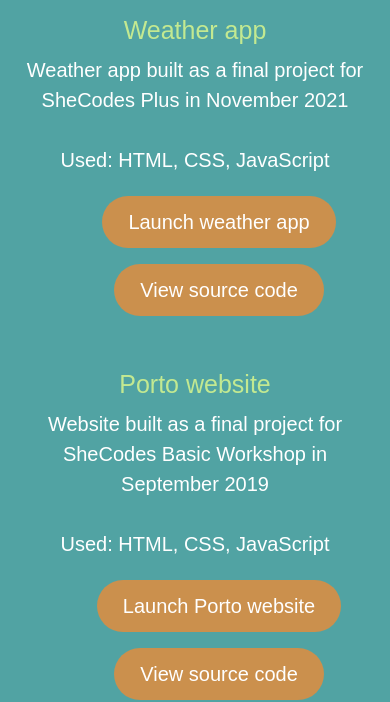
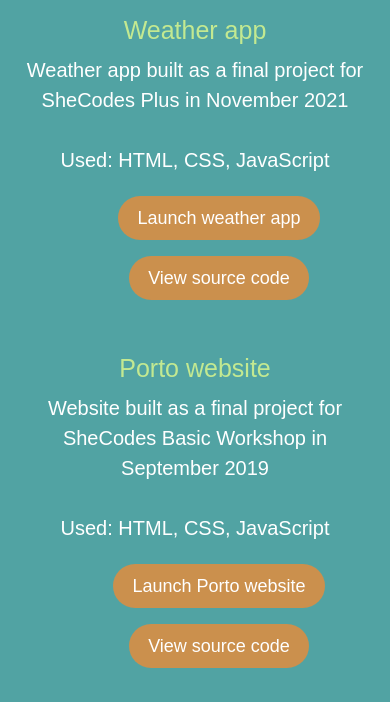
Before and after one commit to RenataNogDias/portfolio_project, a plain HTML site: page work.html in a window 390 px wide. Shown: the part 148-850 px from the top of the page. Drawn offline with nearby package versions, Linux system fonts and the light colour scheme; a web font is replaced by a local one.

Commit message:
adjusted buttons css

```diff
--- a/styles/style.css
+++ b/styles/style.css
@@ -156,9 +156,9 @@ p {
   }
 
   .button-main {
-    font-size: 20px;
-    line-height: 20px;
-    padding: 15px 25px;
+    font-size: 18px;
+    line-height: 18px;
+    padding: 12px 18px;
   }
 
   .my-work-container {
```
